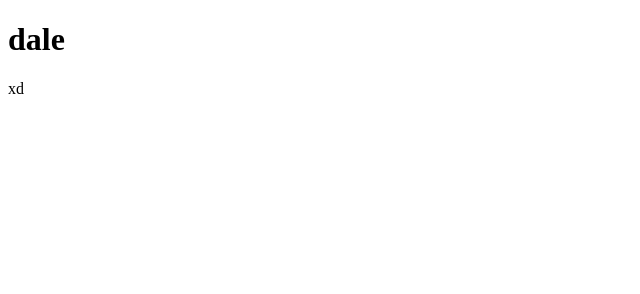
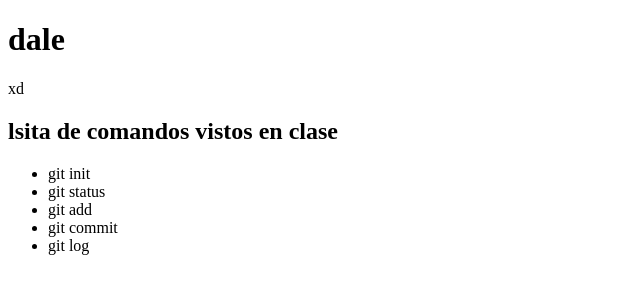
Before and after one commit to FanixxTC/primer-pr-ctico-con-git, a plain HTML site: page index.html in a window 1280 px wide. Shown: the whole page, without its empty margins (0-640 px from the left). Drawn offline with Linux system fonts and the light colour scheme.

Commit message:
agregue una lsita de los comandos vistos en clase

```diff
--- a/index.html
+++ b/index.html
@@ -8,5 +8,14 @@
 <body>
     <h1>dale</h1>
     <p>xd</p>
+
+    <h2>lsita de comandos vistos en clase</h2>
+    <ul>
+        <li>git init</li>
+        <li>git status</li>
+        <li>git add</li>
+        <li>git commit</li>
+        <li>git log</li>
+    </ul>
 </body>
 </html>
```
